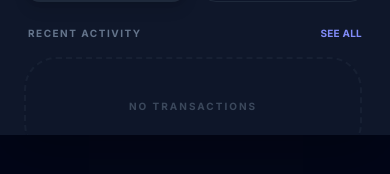
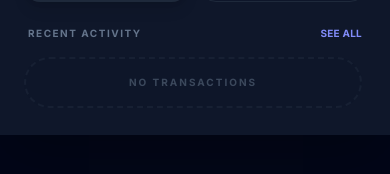
Before and after one commit to Macro-Mines/zippay_prototype, a React (Vite) app: page / in a window 390 px wide. Shown: the part 640-814 px from the top of the page. Built offline with nearby package versions, Linux system fonts and the light colour scheme.

Commit message:
feat: Redesign transaction history empty state
Adjusted the padding and vertical spacing of the "No Transactions" message within the smartphone UPI component to improve visual presentation and consistency.

```diff
--- a/components/SmartphoneUPI.tsx
+++ b/components/SmartphoneUPI.tsx
@@ -220,7 +220,7 @@ const SmartphoneUPI: React.FC<Props> = ({
         <div className="flex-1 overflow-y-auto space-y-2 pr-1 custom-scrollbar pb-20 snap-y snap-mandatory flex flex-col">
           {userWallet.transactions.length === 0 ? (
             <div className="flex-1 flex items-center justify-center mb-4">
-               <div className="w-full border-2 border-dashed border-slate-800/60 rounded-[2rem] py-10 flex items-center justify-center bg-slate-900/10">
+               <div className="w-full border-2 border-dashed border-slate-800/60 rounded-[2rem] py-4 flex items-center justify-center bg-slate-900/10">
                  <p className="text-slate-600 font-bold uppercase tracking-[0.2em] text-[10px] opacity-80">No Transactions</p>
                </div>
             </div>
```
